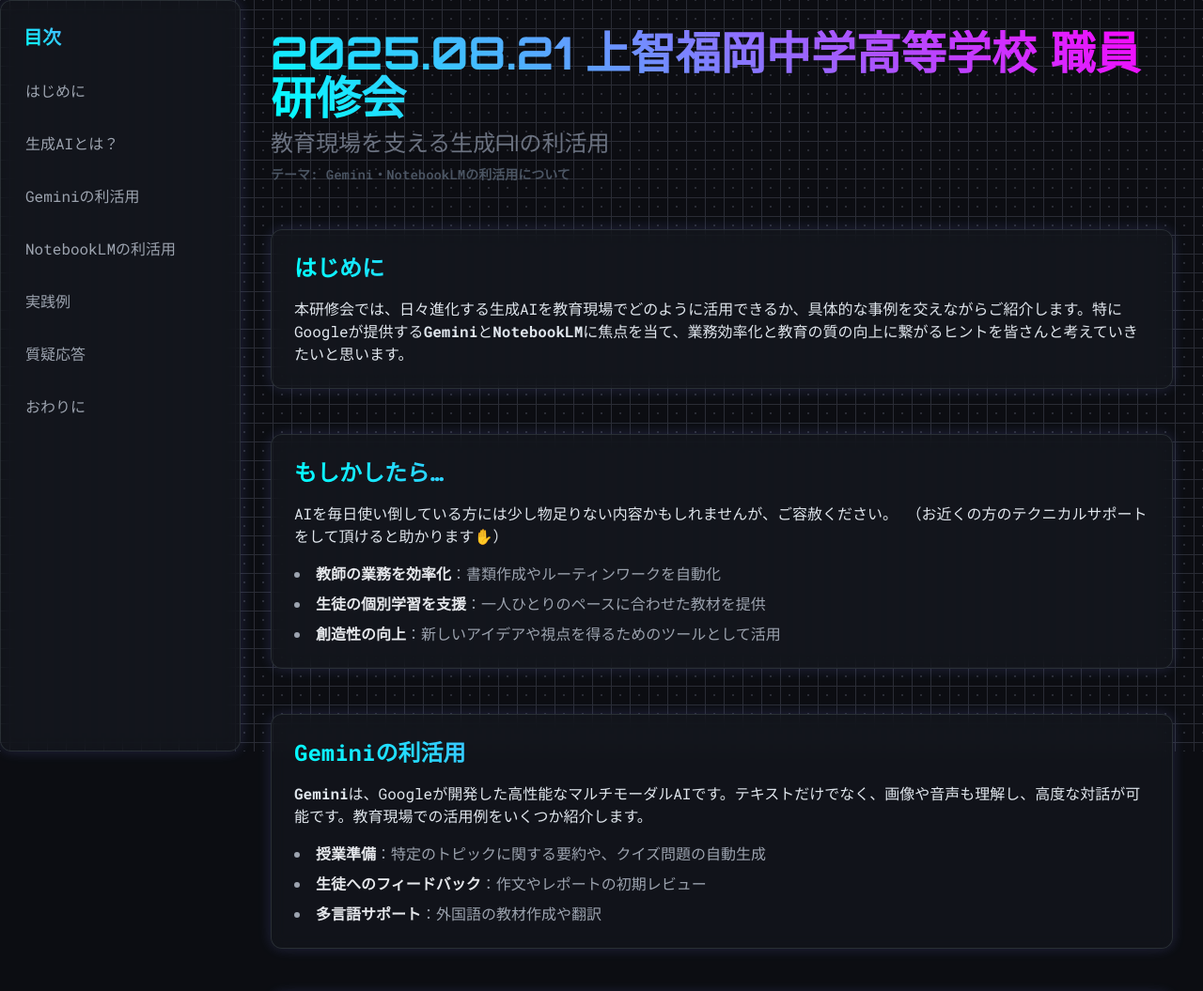
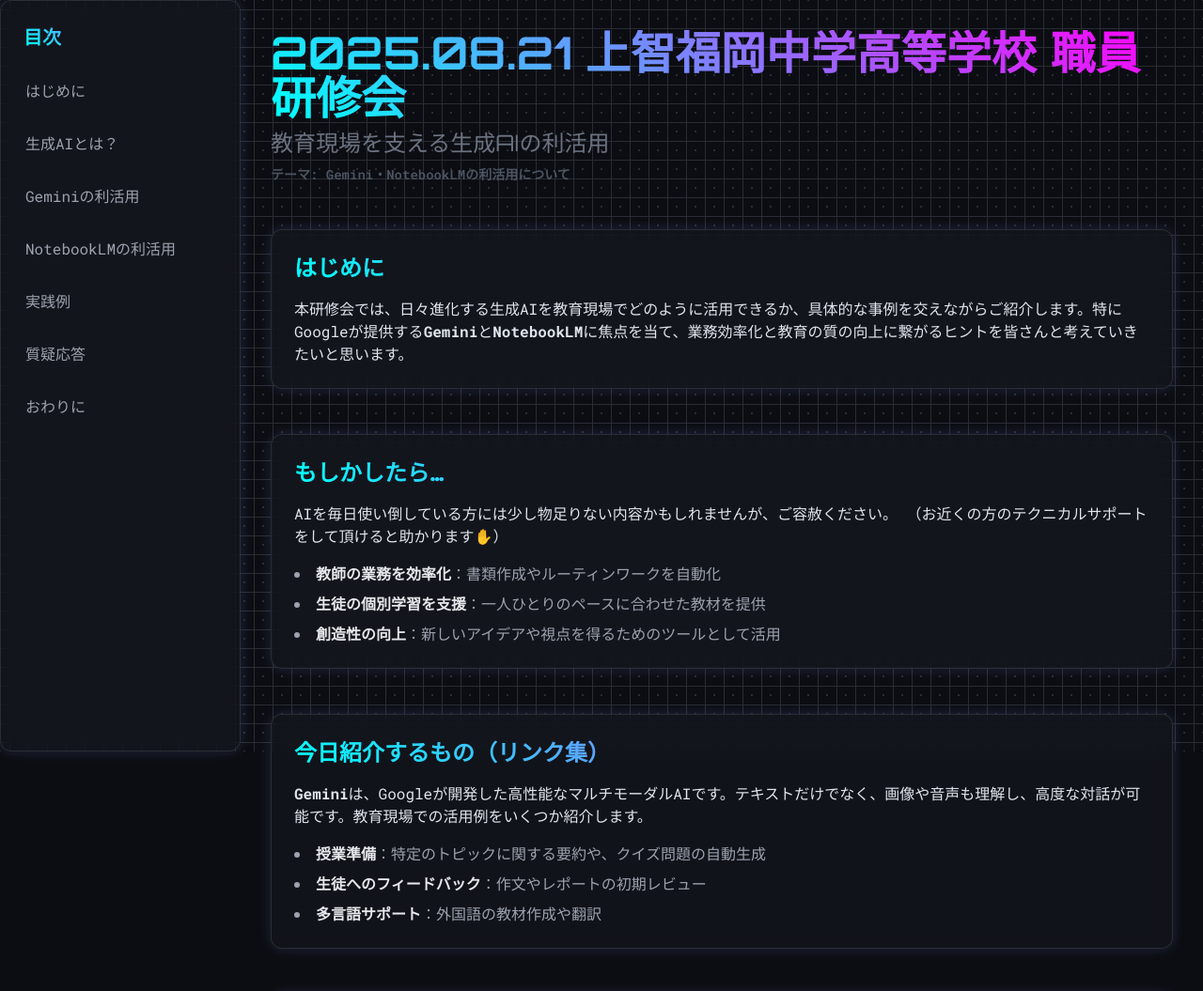
Before and after one commit to inoken1028/sophia-fukuoka-kensyu2025_08_21, a plain HTML site: page index.html in a window 1280 px wide. Shown: the top 1055 px of the page at 94% size. Drawn offline with nearby package versions, Linux system fonts and the light colour scheme.

Commit message:
Update index.html

```diff
--- a/index.html
+++ b/index.html
@@ -114,7 +114,7 @@
             </section>
 
             <section id="gemini" class="mb-12 glowing-card p-6 rounded-xl">
-                <h3 class="text-2xl font-bold mb-4 neon-gradient">Geminiの利活用</h3>
+                <h3 class="text-2xl font-bold mb-4 neon-gradient">今日紹介するもの（リンク集）</h3>
                 <p><strong>Gemini</strong>は、Googleが開発した高性能なマルチモーダルAIです。テキストだけでなく、画像や音声も理解し、高度な対話が可能です。教育現場での活用例をいくつか紹介します。</p>
                 <ul class="list-disc list-inside space-y-2 mt-4 text-gray-400">
                     <li><strong class="text-gray-200">授業準備</strong>：特定のトピックに関する要約や、クイズ問題の自動生成</li>
```
